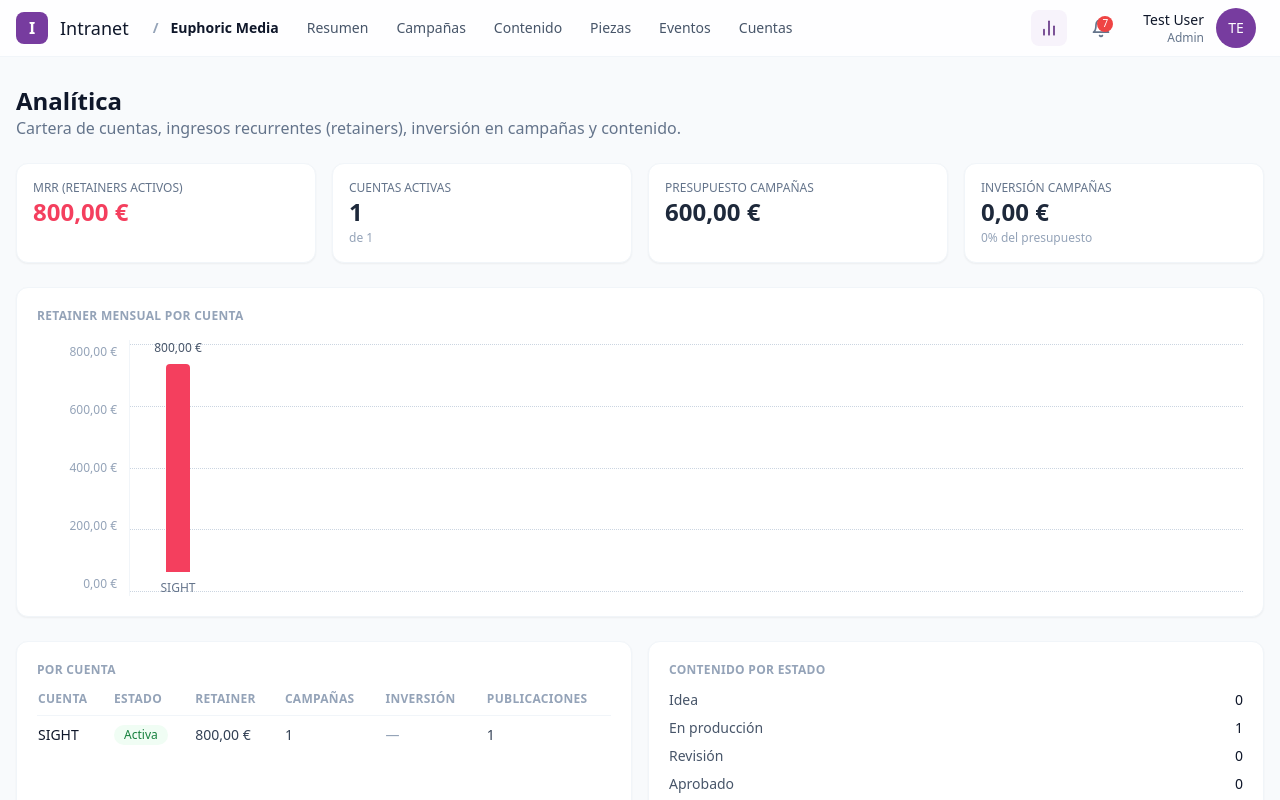
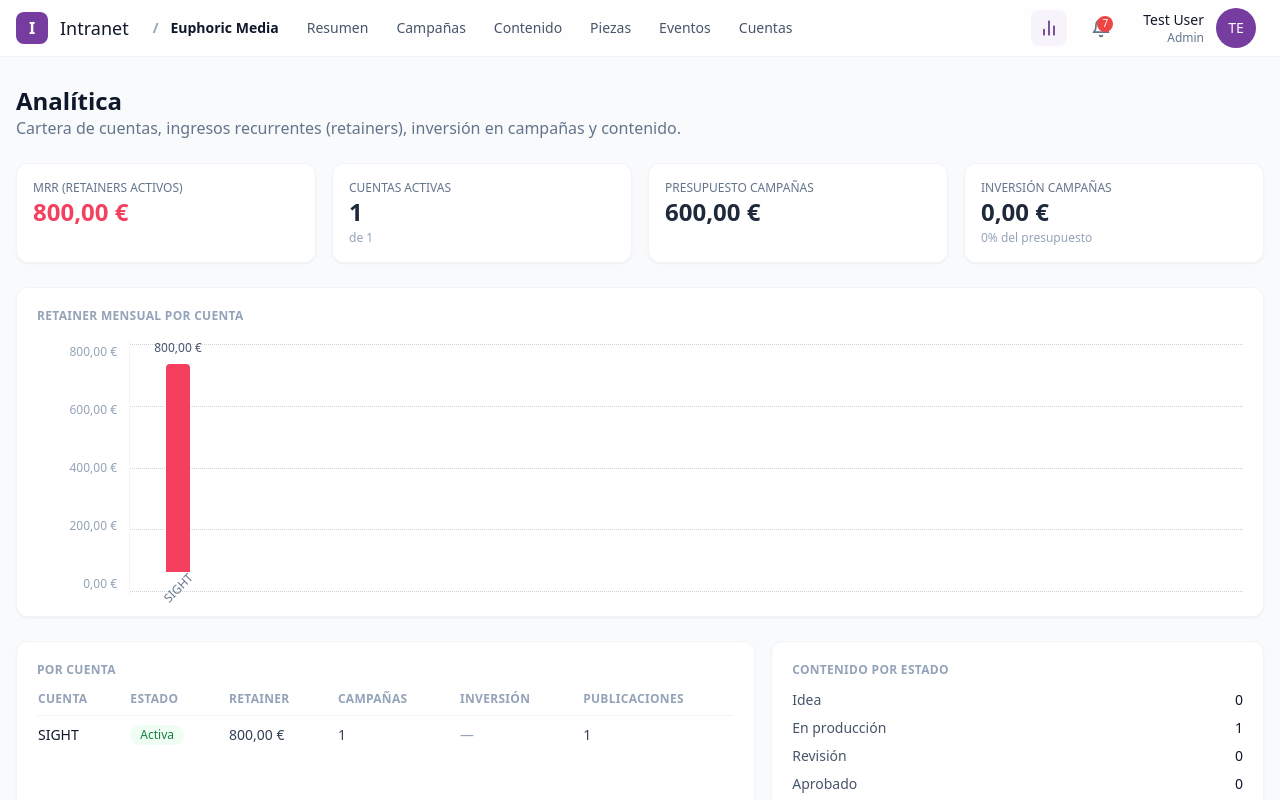
Before and after one commit to Arian1192/intranet-boilerplate, a React (Vite) app: page /euphoric/analitica in a window 1280 px wide. Shown: the top 800 px of the page. Built offline with nearby package versions, Linux system fonts and the light colour scheme.

Commit message:
fix: widen Por cuenta column and rotate chart category label

```diff
--- a/src/features/euphoric/components/RetainerBarChart.tsx
+++ b/src/features/euphoric/components/RetainerBarChart.tsx
@@ -53,7 +53,7 @@ export function RetainerBarChart({ data, max }: RetainerBarChartProps) {
                 style={{ height: `${heightPct}%` }}
                 title={`${item.label}: ${formatCurrencyEs(item.value)}`}
               />
-              <span className="text-xs font-medium text-slate-500">{item.label}</span>
+              <span className="text-xs font-medium text-slate-500 -rotate-45">{item.label}</span>
             </div>
           );
         })}
--- a/src/features/euphoric/pages/AnaliticaPage.tsx
+++ b/src/features/euphoric/pages/AnaliticaPage.tsx
@@ -45,7 +45,7 @@ export function AnaliticaPage() {
         </div>
       </Card>
 
-      <div className="grid grid-cols-1 gap-4 lg:grid-cols-2">
+      <div className="grid grid-cols-1 gap-4 lg:grid-cols-[3fr_2fr]">
         <Card className="p-5">
           <p className="text-xs font-semibold tracking-wide text-slate-400">POR CUENTA</p>
           <div className="mt-3 overflow-x-auto">
```
